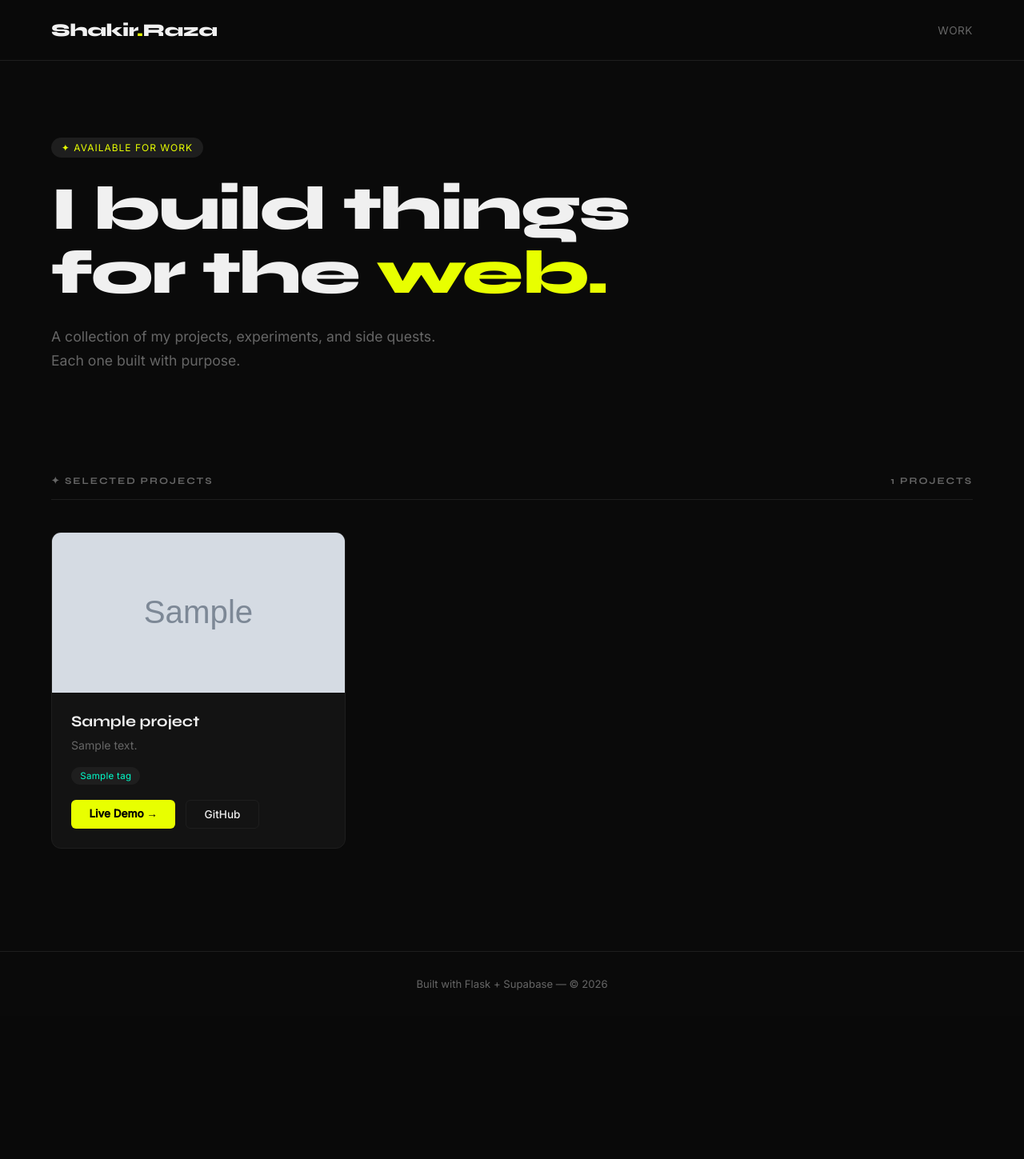
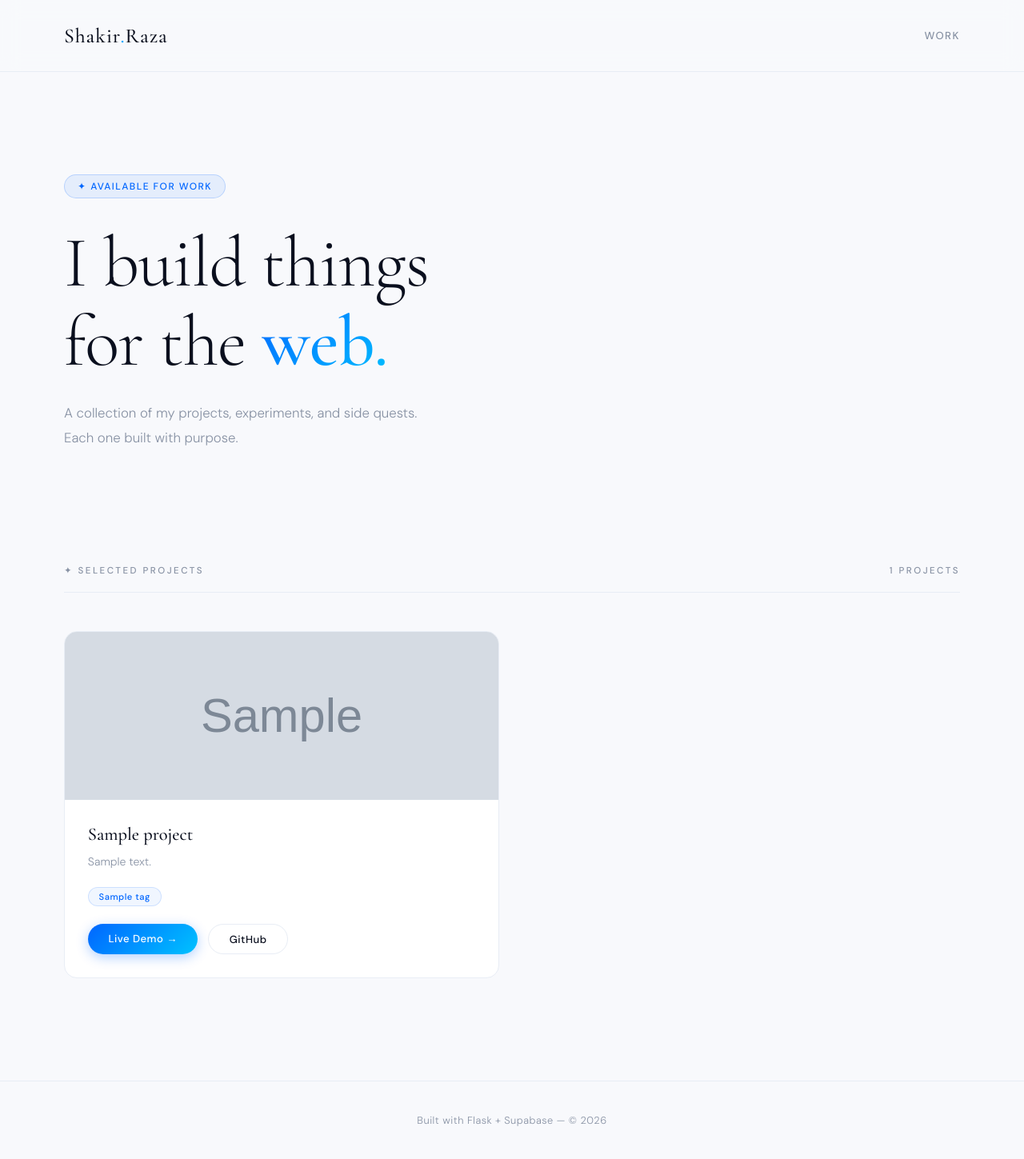
Before and after one commit to Shakir-Raza/portfolio, a Flask app: template portfolio/templates/index.html in a window 1280 px wide. Shown: the whole page at 80% size. Before the commit the page ends 1238 px from the top, so only its background shows below. Run offline with Flask 3, Linux system fonts and the light colour scheme; the template is opened without the code that fills it: most values are stand-ins (such as "Sample title", 1, 10 or a date in 2020); grey boxes marked "Sample" are stand-in pictures.

Commit message:
redesign portfolio clean minimal blue

```diff
--- a/portfolio/static/css/style.css
+++ b/portfolio/static/css/style.css
@@ -1,20 +1,21 @@
-@import url('https://fonts.googleapis.com/css2?family=Syne:wght@400;600;700;800&family=Inter:wght@300;400;500&display=swap');
+@import url('https://fonts.googleapis.com/css2?family=Cormorant+Garamond:wght@300;400;500;600&family=DM+Sans:wght@300;400;500&display=swap');
 
 *, *::before, *::after { box-sizing: border-box; margin: 0; padding: 0; }
 
 :root {
-  --bg: #0a0a0a;
-  --surface: #111111;
-  --border: #1e1e1e;
-  --accent: #e8ff00;
-  --accent2: #00ffcc;
-  --text: #f0f0f0;
-  --muted: #666;
-  --card-bg: #131313;
+  --bg: #f8f9fc;
+  --surface: #ffffff;
+  --border: #e8edf5;
+  --accent: #0066ff;
+  --accent2: #00c2ff;
+  --text: #0a0f1e;
+  --muted: #8892a4;
+  --card-bg: #ffffff;
+  --gradient: linear-gradient(135deg, #0066ff, #00c2ff);
 }
 
 body {
-  font-family: 'Inter', sans-serif;
+  font-family: 'DM Sans', sans-serif;
   background: var(--bg);
   color: var(--text);
   min-height: 100vh;
@@ -27,54 +28,65 @@ nav {
   display: flex;
   justify-content: space-between;
   align-items: center;
-  padding: 1.5rem 4rem;
+  padding: 1.8rem 5rem;
   border-bottom: 1px solid var(--border);
   position: sticky;
   top: 0;
-  background: rgba(10,10,10,0.85);
+  background: rgba(248,249,252,0.85);
   backdrop-filter: blur(12px);
   z-index: 100;
 }
 
 .nav-logo {
-  font-family: 'Syne', sans-serif;
-  font-size: 1.4rem;
-  font-weight: 800;
-  letter-spacing: -0.5px;
+  font-family: 'Cormorant Garamond', serif;
+  font-size: 1.6rem;
+  font-weight: 500;
+  letter-spacing: 1px;
+  color: var(--text);
 }
 
-.nav-logo span { color: var(--accent); }
+.nav-logo span {
+  background: var(--gradient);
+  -webkit-background-clip: text;
+  -webkit-text-fill-color: transparent;
+}
 
-.nav-links { display: flex; gap: 2rem; align-items: center; }
+.nav-links { display: flex; gap: 2.5rem; align-items: center; }
 
 .nav-links a {
-  font-size: 0.85rem;
+  font-size: 0.82rem;
   color: var(--muted);
   transition: color 0.2s;
-  letter-spacing: 0.5px;
+  letter-spacing: 1.5px;
   text-transform: uppercase;
+  font-weight: 500;
 }
 
-.nav-links a:hover { color: var(--text); }
+.nav-links a:hover { color: var(--accent); }
 
 .btn {
   display: inline-block;
-  padding: 0.55rem 1.4rem;
-  border-radius: 6px;
-  font-size: 0.85rem;
+  padding: 0.6rem 1.6rem;
+  border-radius: 50px;
+  font-size: 0.82rem;
   font-weight: 500;
   cursor: pointer;
-  transition: all 0.2s;
+  transition: all 0.3s;
   border: none;
+  letter-spacing: 0.5px;
 }
 
 .btn-accent {
-  background: var(--accent);
-  color: #000;
-  font-weight: 700;
+  background: var(--gradient);
+  color: #fff;
+  font-weight: 500;
+  box-shadow: 0 4px 15px rgba(0,102,255,0.3);
 }
 
-.btn-accent:hover { background: #d4e800; transform: translateY(-1px); }
+.btn-accent:hover {
+  transform: translateY(-2px);
+  box-shadow: 0 8px 25px rgba(0,102,255,0.4);
+}
 
 .btn-outline {
   background: transparent;
@@ -82,145 +94,161 @@ nav {
   color: var(--text);
 }
 
-.btn-outline:hover { border-color: var(--accent); color: var(--accent); }
+.btn-outline:hover {
+  border-color: var(--accent);
+  color: var(--accent);
+}
 
 .btn-danger {
   background: transparent;
   border: 1px solid #ff4444;
   color: #ff4444;
-  font-size: 0.8rem;
+  font-size: 0.78rem;
   padding: 0.4rem 1rem;
+  border-radius: 50px;
 }
 
 .btn-danger:hover { background: #ff4444; color: #fff; }
 
 /* ── HERO ── */
 .hero {
-  padding: 6rem 4rem 4rem;
-  max-width: 900px;
+  padding: 8rem 5rem 5rem;
+  max-width: 1000px;
 }
 
 .hero-tag {
-  display: inline-block;
-  background: var(--border);
+  display: inline-flex;
+  align-items: center;
+  gap: 0.5rem;
+  background: rgba(0,102,255,0.08);
   color: var(--accent);
   font-size: 0.75rem;
-  padding: 0.3rem 0.8rem;
-  border-radius: 20px;
-  margin-bottom: 1.5rem;
-  letter-spacing: 1px;
+  padding: 0.4rem 1rem;
+  border-radius: 50px;
+  margin-bottom: 2rem;
+  letter-spacing: 1.5px;
   text-transform: uppercase;
+  font-weight: 500;
+  border: 1px solid rgba(0,102,255,0.2);
 }
 
 .hero h1 {
-  font-family: 'Syne', sans-serif;
-  font-size: clamp(2.5rem, 6vw, 5rem);
-  font-weight: 800;
-  line-height: 1.05;
-  letter-spacing: -2px;
+  font-family: 'Cormorant Garamond', serif;
+  font-size: clamp(3rem, 7vw, 6rem);
+  font-weight: 300;
+  line-height: 1.1;
+  letter-spacing: -1px;
   margin-bottom: 1.5rem;
+  color: var(--text);
 }
 
-.hero h1 span { color: var(--accent); }
+.hero h1 span {
+  background: var(--gradient);
+  -webkit-background-clip: text;
+  -webkit-text-fill-color: transparent;
+  font-weight: 500;
+}
 
 .hero p {
-  font-size: 1.1rem;
+  font-size: 1.05rem;
   color: var(--muted);
-  max-width: 500px;
-  line-height: 1.7;
+  max-width: 480px;
+  line-height: 1.8;
+  font-weight: 300;
 }
 
 /* ── PROJECTS GRID ── */
-.section {
-  padding: 4rem;
-}
+.section { padding: 4rem 5rem; }
 
 .section-header {
   display: flex;
   justify-content: space-between;
   align-items: center;
-  margin-bottom: 2.5rem;
-  padding-bottom: 1rem;
+  margin-bottom: 3rem;
+  padding-bottom: 1.2rem;
   border-bottom: 1px solid var(--border);
 }
 
 .section-title {
-  font-family: 'Syne', sans-serif;
-  font-size: 0.75rem;
-  font-weight: 700;
-  letter-spacing: 2px;
+  font-size: 0.72rem;
+  font-weight: 500;
+  letter-spacing: 2.5px;
   text-transform: uppercase;
   color: var(--muted);
 }
 
 .projects-grid {
   display: grid;
-  grid-template-columns: repeat(auto-fill, minmax(340px, 1fr));
-  gap: 1.5rem;
+  grid-template-columns: repeat(auto-fill, minmax(360px, 1fr));
+  gap: 2rem;
 }
 
 .project-card {
   background: var(--card-bg);
   border: 1px solid var(--border);
-  border-radius: 12px;
+  border-radius: 16px;
   overflow: hidden;
-  transition: transform 0.3s, border-color 0.3s;
+  transition: transform 0.3s, box-shadow 0.3s;
   cursor: pointer;
 }
 
 .project-card:hover {
-  transform: translateY(-4px);
-  border-color: var(--accent);
+  transform: translateY(-6px);
+  box-shadow: 0 20px 40px rgba(0,102,255,0.1);
+  border-color: rgba(0,102,255,0.2);
 }
 
 .card-image {
   width: 100%;
-  height: 200px;
+  height: 210px;
   object-fit: cover;
   display: block;
-  background: var(--border);
 }
 
 .card-image-placeholder {
   width: 100%;
-  height: 200px;
-  background: linear-gradient(135deg, #1a1a1a, #222);
+  height: 210px;
+  background: linear-gradient(135deg, #f0f4ff, #e8f0ff);
   display: flex;
   align-items: center;
   justify-content: center;
-  font-size: 3rem;
-  color: var(--border);
+  font-size: 2.5rem;
+  color: rgba(0,102,255,0.2);
 }
 
-.card-body { padding: 1.5rem; }
+.card-body { padding: 1.8rem; }
 
 .card-title {
-  font-family: 'Syne', sans-serif;
-  font-size: 1.2rem;
-  font-weight: 700;
-  margin-bottom: 0.5rem;
+  font-family: 'Cormorant Garamond', serif;
+  font-size: 1.4rem;
+  font-weight: 500;
+  margin-bottom: 0.6rem;
+  color: var(--text);
 }
 
 .card-desc {
   font-size: 0.88rem;
   color: var(--muted);
-  line-height: 1.6;
-  margin-bottom: 1rem;
+  line-height: 1.7;
+  margin-bottom: 1.2rem;
   display: -webkit-box;
   -webkit-line-clamp: 2;
   -webkit-box-orient: vertical;
   overflow: hidden;
+  font-weight: 300;
 }
 
-.card-tags { display: flex; flex-wrap: wrap; gap: 0.4rem; margin-bottom: 1.2rem; }
+.card-tags { display: flex; flex-wrap: wrap; gap: 0.4rem; margin-bottom: 1.4rem; }
 
 .tag {
-  font-size: 0.72rem;
-  padding: 0.25rem 0.7rem;
-  border-radius: 20px;
-  background: var(--border);
-  color: var(--accent2);
-  letter-spacing: 0.3px;
+  font-size: 0.7rem;
+  padding: 0.25rem 0.8rem;
+  border-radius: 50px;
+  background: rgba(0,102,255,0.06);
+  color: var(--accent);
+  letter-spacing: 0.5px;
+  font-weight: 500;
+  border: 1px solid rgba(0,102,255,0.15);
 }
 
 .card-links { display: flex; gap: 0.8rem; }
@@ -379,41 +441,66 @@ textarea { resize: vertical; min-height: 100px; }
 .admin-project-item {
   background: var(--card-bg);
   border: 1px solid var(--border);
-  border-radius: 10px;
-  padding: 1.2rem 1.5rem;
+  border-radius: 12px;
+  padding: 1.3rem 1.6rem;
   display: flex;
   justify-content: space-between;
   align-items: center;
   gap: 1rem;
+  transition: box-shadow 0.2s;
+}
+
+.admin-project-item:hover {
+  box-shadow: 0 4px 15px rgba(0,102,255,0.08);
+  border-color: rgba(0,102,255,0.2);
 }
 
 .admin-project-item h3 {
-  font-family: 'Syne', sans-serif;
-  font-size: 1rem;
-  font-weight: 700;
+  font-family: 'Cormorant Garamond', serif;
+  font-size: 1.1rem;
+  font-weight: 500;
   margin-bottom: 0.2rem;
+  color: var(--text);
 }
 
-.admin-project-item p { font-size: 0.8rem; color: var(--muted); }
+.admin-project-item p { font-size: 0.78rem; color: var(--muted); }
 
 /* ── FLASH MESSAGES ── */
-.flash { padding: 0.8rem 1.5rem; border-radius: 8px; margin-bottom: 1.5rem; font-size: 0.9rem; }
-.flash-success { background: rgba(232,255,0,0.1); border: 1px solid var(--accent); color: var(--accent); }
-.flash-error { background: rgba(255,68,68,0.1); border: 1px solid #ff4444; color: #ff4444; }
+.flash {
+  padding: 0.9rem 1.5rem;
+  border-radius: 10px;
+  margin-bottom: 1.5rem;
+  font-size: 0.88rem;
+  font-weight: 400;
+}
+
+.flash-success {
+  background: rgba(0,102,255,0.06);
+  border: 1px solid rgba(0,102,255,0.2);
+  color: var(--accent);
+}
+
+.flash-error {
+  background: rgba(255,68,68,0.06);
+  border: 1px solid rgba(255,68,68,0.2);
+  color: #ff4444;
+}
 
 /* ── FOOTER ── */
 footer {
   text-align: center;
-  padding: 2rem;
+  padding: 2.5rem;
   border-top: 1px solid var(--border);
   color: var(--muted);
-  font-size: 0.82rem;
+  font-size: 0.8rem;
   margin-top: 4rem;
+  font-weight: 300;
+  letter-spacing: 0.5px;
 }
 
 /* ── RESPONSIVE ── */
 @media (max-width: 768px) {
-  nav { padding: 1rem 1.5rem; }
+  nav { padding: 1.2rem 1.5rem; }
   .hero { padding: 3rem 1.5rem 2rem; }
   .section { padding: 2rem 1.5rem; }
   .admin-grid { grid-template-columns: 1fr; }
```
Also changed, not shown: other parts of portfolio/static/css/style.css (+76 -42 lines).
